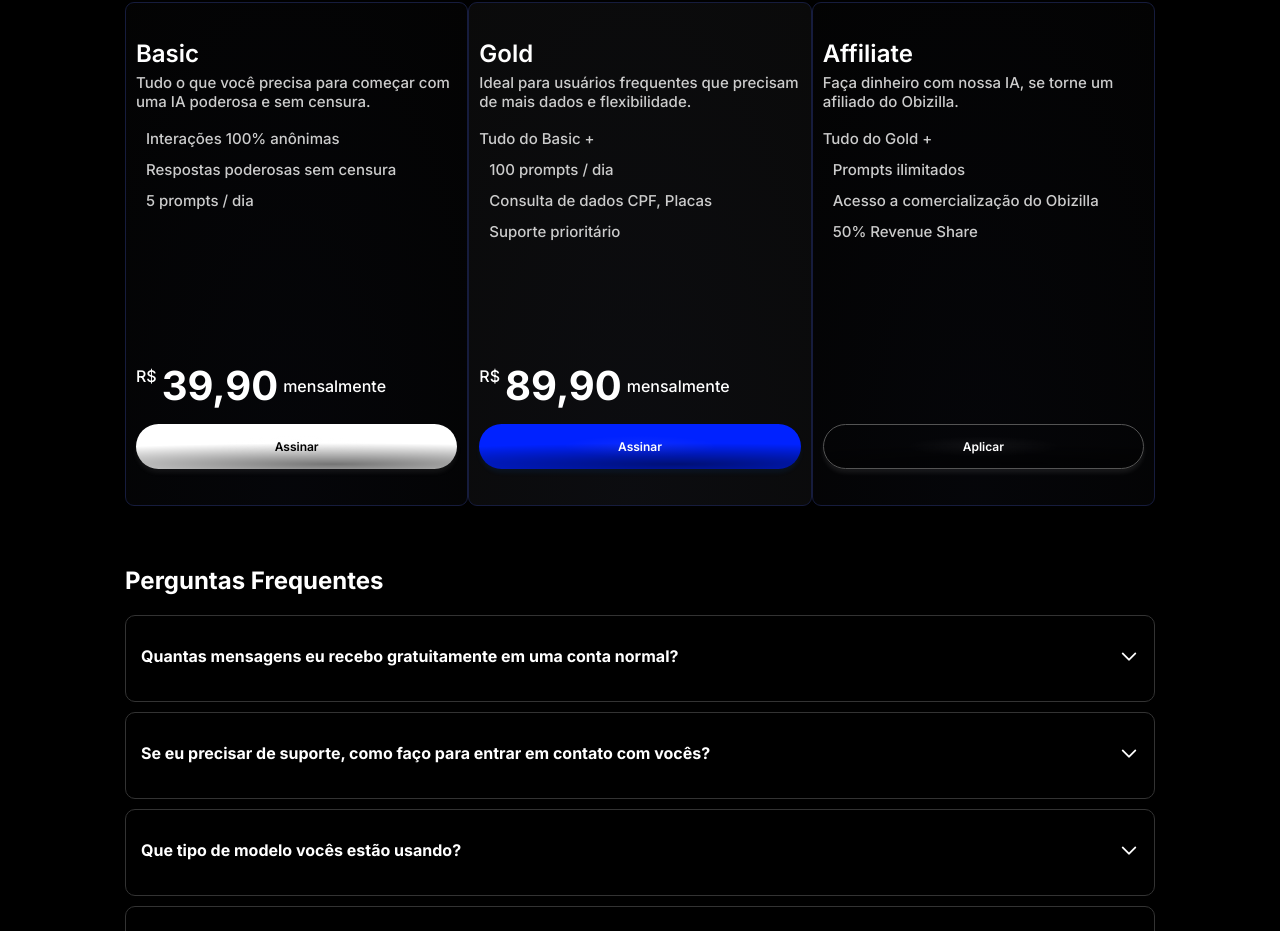
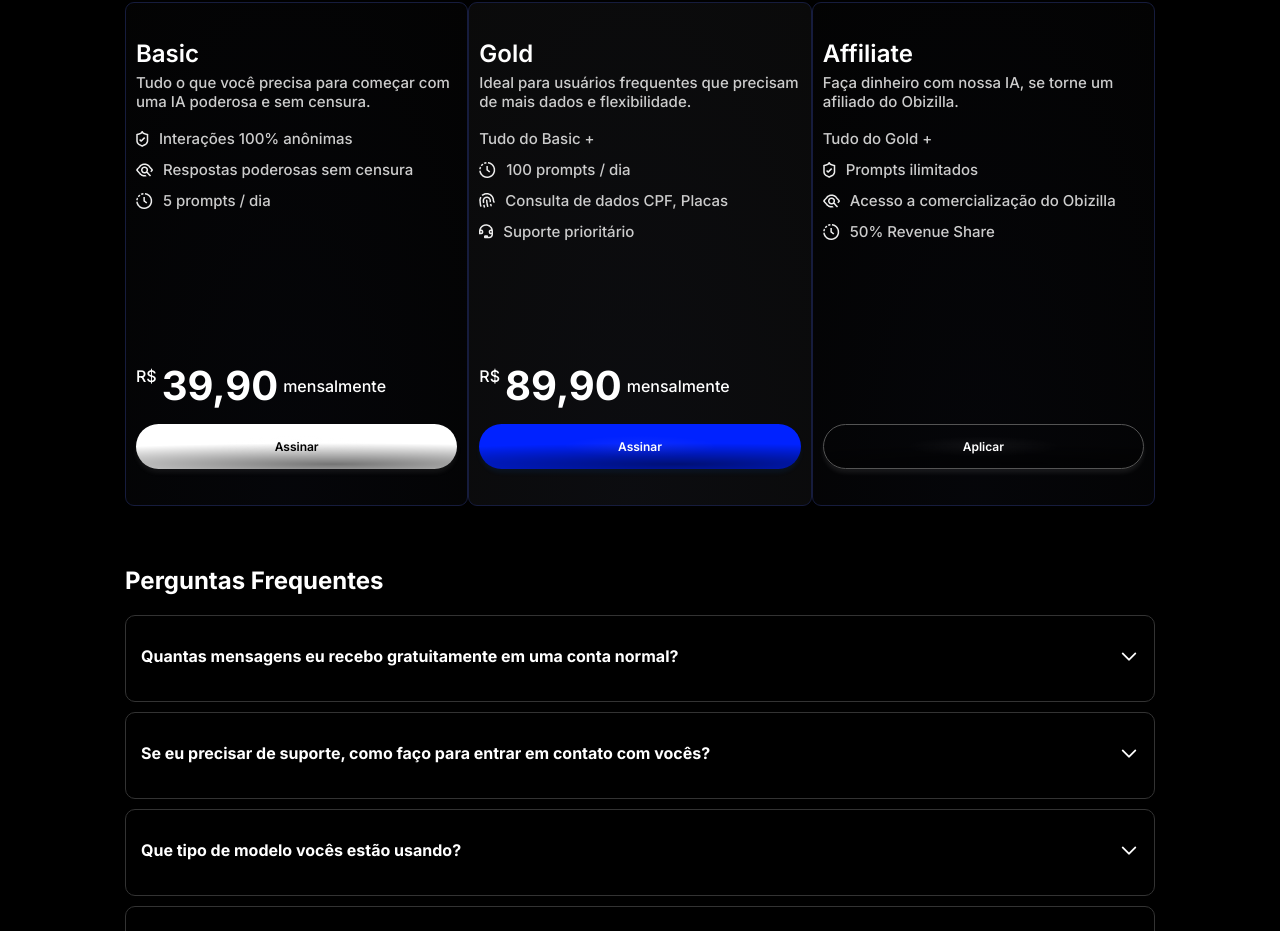
Before and after one commit to workezAI/obizilaSecondLp, a plain HTML site: page index.html in a window 1280 px wide. Shown: the part 2572-3503 px from the top of the page. Drawn offline with nearby package versions, Linux system fonts and the light colour scheme.

Commit message:
subindo plans

```diff
--- a/index.html
+++ b/index.html
@@ -339,15 +339,15 @@
           </div>
           <div class="plans-featbenf">
             <div class="icon-flex">
-              <img src="../../../../assets/icons/Vector (4).png" alt="">
+              <img src="./assets/Vector (4).png" alt="">
               <p>Interações 100% anônimas</p>
             </div>
             <div class="icon-flex">
-              <img src="../../../../assets/icons/Vector (5).png" alt="">
+              <img src="./assets/Vector (5).png" alt="">
               <p>Respostas poderosas sem censura</p>
             </div>
             <div class="icon-flex">
-              <img src="../../../../assets/icons/Vector (6).png" alt="">
+              <img src="./assets/Vector (6).png" alt="">
               <p>5 prompts / dia</p>
             </div>
           </div>
@@ -369,15 +369,15 @@
           <div class="plans-featbenf">
             <p>Tudo do Basic +</p>
             <div class="icon-flex">
-              <img src="../../../../assets/icons/Vector (6).png" alt="">
+              <img src="./assets/Vector (6).png" alt="">
               <p>100 prompts / dia</p>
             </div>
             <div class="icon-flex">
-              <img src="../../../../assets/icons/Clip path group.png" alt="">
+              <img src="./assets/Clip path group (2).png" alt="">
               <p>Consulta de dados CPF, Placas</p>
             </div>
             <div class="icon-flex">
-              <img src="../../../../assets/icons/Vector (7).png" alt="">
+              <img src="./assets/Vector (2).png" alt="">
               <p>Suporte prioritário</p>
             </div>
           </div>
@@ -399,15 +399,15 @@
           <div class="plans-featbenf">
             <p>Tudo do Gold +</p>
             <div class="icon-flex">
-              <img src="../../../../assets/icons/Vector (4).png" alt="">
+              <img src="./assets/Vector (4).png" alt="">
               <p>Prompts ilimitados</p>
             </div>
             <div class="icon-flex">
-              <img src="../../../../assets/icons/Vector (5).png" alt="">
+              <img src="./assets/Vector (5).png" alt="">
               <p>Acesso a comercialização do Obizilla</p>
             </div>
             <div class="icon-flex">
-              <img src="../../../../assets/icons/Vector (6).png" alt="">
+              <img src="./assets/Vector (6).png" alt="">
               <p>50% Revenue Share</p>
             </div>
           </div>
```
Also changed, not shown: assets/Clip path group (2).png (added), assets/Vector (2).png (added).
